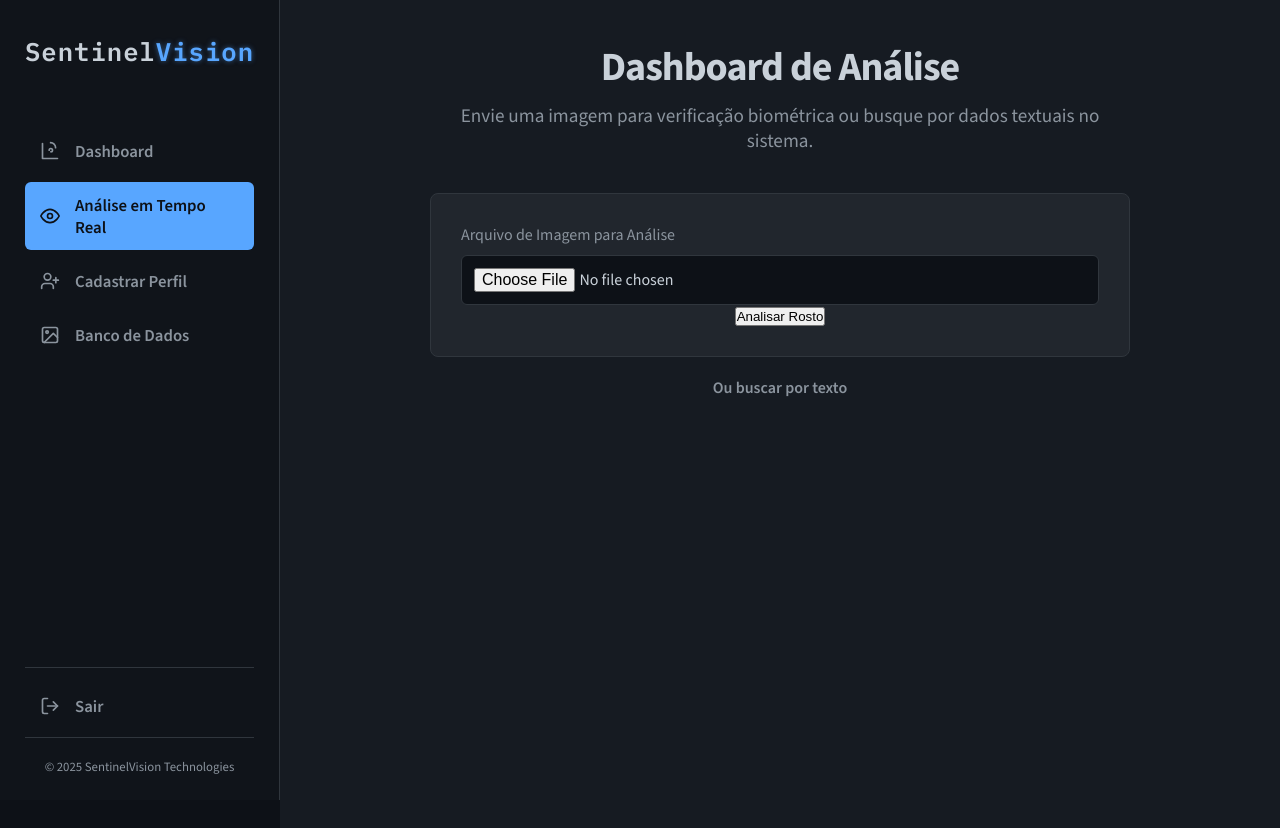
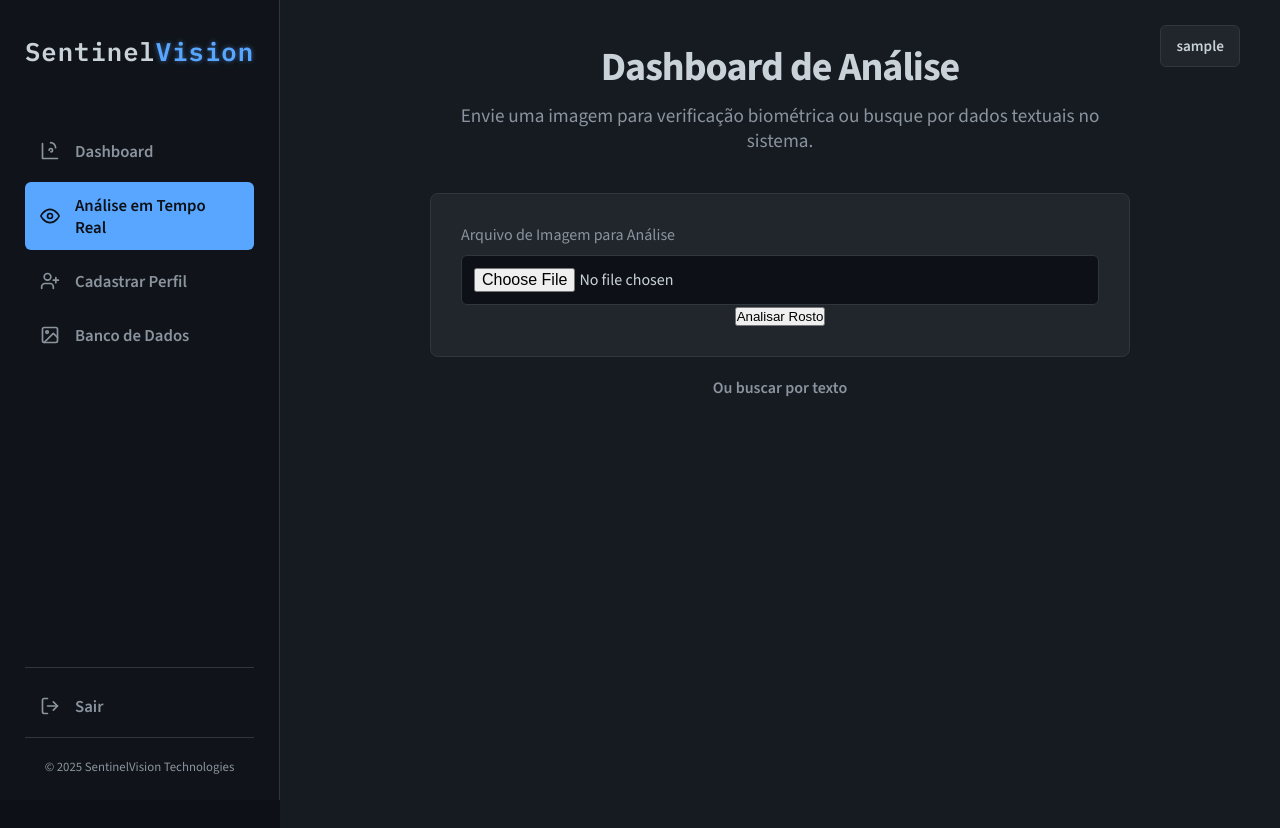
Before and after one commit to davifeels/ProjetoSentinel, a Flask app: page / in a window 1280 px wide. Run offline with Flask 3, Linux system fonts and the light colour scheme; the visitor is signed in with stand-in values (Sample User, id 1); parts of the project's set-up code (start-up, migrations or seed data) failed here and were passed over.

Commit message:
Ajustes em base.css e layout.html

```diff
--- a/static/css/base.css
+++ b/static/css/base.css
@@ -1,4 +1,4 @@
-/* static/css/base.css (VERSÃO CORRIGIDA) */
+/* static/css/base.css (VERSÃO CORRIGIDA COM USER DISPLAY) */
 
 @import url('https://fonts.googleapis.com/css2?family=IBM+Plex+Mono:wght@500;600&family=Source+Sans+3:wght@400;600;700&display=swap');
 
@@ -118,7 +118,42 @@ body {
     padding: 40px;
     display: flex;
     flex-direction: column;
+    position: relative; /* Adicionado para posicionar o user-display */
 }
+
+/* --- NOVO ESTILO: INFORMAÇÕES DO USUÁRIO --- */
+.user-display {
+    position: absolute;
+    top: 25px; /* Ajuste conforme a margem do topo */
+    right: 40px; /* Ajuste conforme o padding do main-content */
+    background-color: var(--card-bg);
+    padding: 10px 15px;
+    border-radius: 6px;
+    border: 1px solid var(--border-color);
+    display: flex;
+    align-items: center;
+    gap: 10px;
+    font-size: 0.95em;
+    z-index: 10; /* Garante que fique acima de outros elementos se houver sobreposição */
+}
+
+.user-display .username {
+    font-weight: 600;
+    color: var(--text-primary);
+}
+
+.user-display .user-role {
+    background-color: var(--accent-blue);
+    color: var(--bg-dark);
+    padding: 3px 8px;
+    border-radius: 4px;
+    font-size: 0.75em;
+    font-weight: 700;
+    text-transform: uppercase;
+    letter-spacing: 0.5px;
+}
+/* --- FIM DO NOVO ESTILO --- */
+
 
 h1 {
     font-family: var(--font-body);
--- a/templates/layout.html
+++ b/templates/layout.html
@@ -53,6 +53,15 @@
     </aside>
 
     <main class="main-content">
+        {% if current_user.is_authenticated %}
+            <div class="user-display">
+                <span class="username">{{ current_user.username }}</span>
+                {% if current_user.role == 'ADMIN' %}
+                    <span class="user-role">ADMIN</span>
+                {% endif %}
+            </div>
+        {% endif %}
+
         {% with messages = get_flashed_messages(with_categories=true) %}
             {% if messages %}
                 <div class="flash-container">
```
